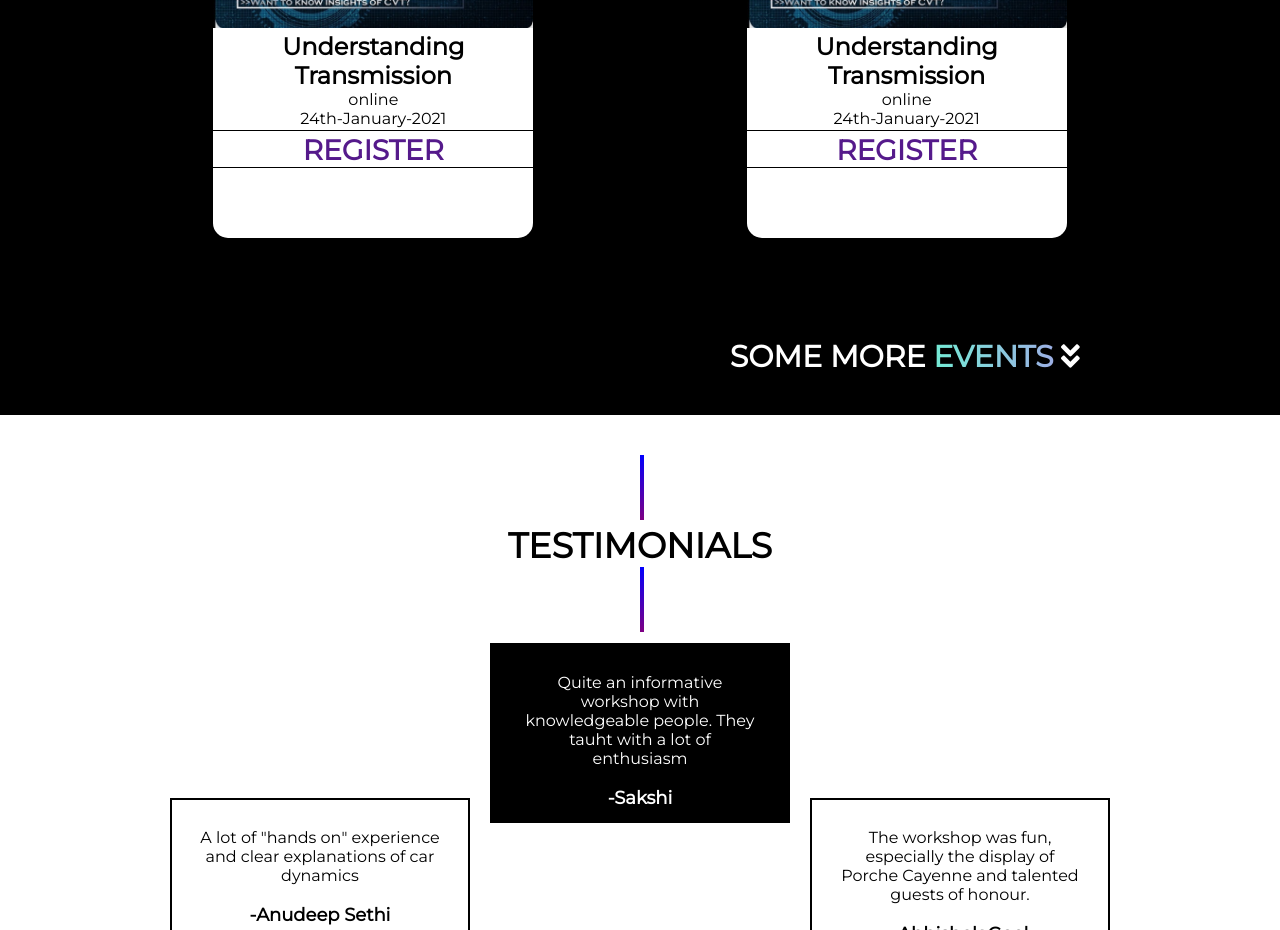
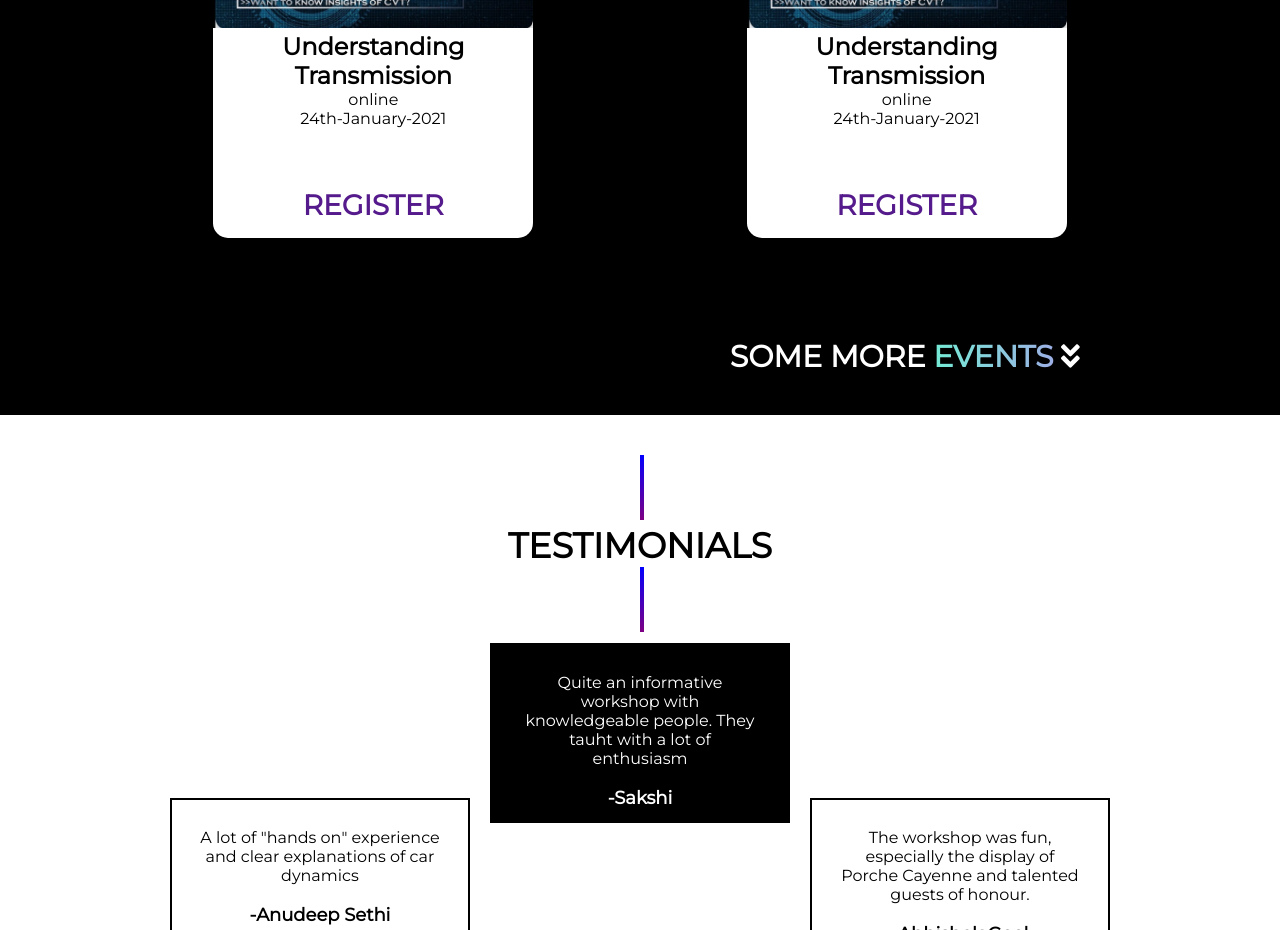
Before and after one commit to arnavgoel18/FullStackWebsiteDevelopment, a React (Create React App) app in the folder sae-nitkkr/: page /autokriti in a window 1280 px wide. Shown: the part 1680-2610 px from the top of the page. Built offline with nearby package versions, Linux system fonts and the light colour scheme.

Commit message:
explore us updated

```diff
--- a/sae-nitkkr/src/Containers/Autokriti/CheckOurEvents/CheckOurEvents.css
+++ b/sae-nitkkr/src/Containers/Autokriti/CheckOurEvents/CheckOurEvents.css
@@ -65,7 +65,8 @@
 }
 .CheckOurEvents-register{
 
-  margin-top: 2px;
+  margin-top: 30px;
+  /* bottom: 5px; */
   font-size: 28px;
   font-weight: 1000;
   text-decoration: none;
@@ -119,7 +120,7 @@
 .CheckOurEvents-register {
   content: " ";
   display: block;
-  border-bottom: 1px solid #000;
+  /* border-bottom: 1px solid #000; */
 }
 .CheckOurEvents-icon {
   transition: transform 0.2s;
--- a/sae-nitkkr/src/Containers/HomePage/ExploreUs/ExploreUs.js
+++ b/sae-nitkkr/src/Containers/HomePage/ExploreUs/ExploreUs.js
@@ -10,7 +10,7 @@ function ExploreUs() {
           <Card text="GALLERY" />
         </div>
         <div className="ExploreUs-box">
-          <Card text="SPONSERS" />
+          <Card text="CONTACT US" />
         </div>
       </div>
     </div>
```
